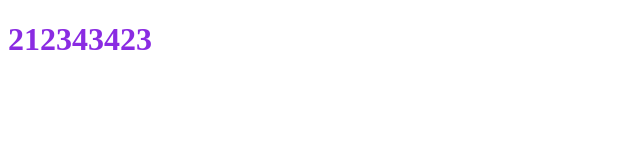
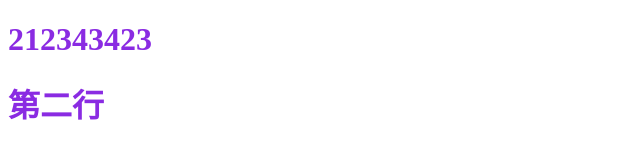
Before and after one commit to linyinmin/htmlcssUpdade, a plain HTML site: page index.html in a window 1280 px wide. Shown: the whole page, without its empty margins (0-640 px from the left). Drawn offline with Linux system fonts and the light colour scheme.

Commit message:
新增一行h1

```diff
--- a/index.html
+++ b/index.html
@@ -9,5 +9,6 @@
 </head>
 <body>
     <h1 class="title">212343423</h1>
+    <h1 class="title">第二行</h1>
 </body>
 </html>
```
